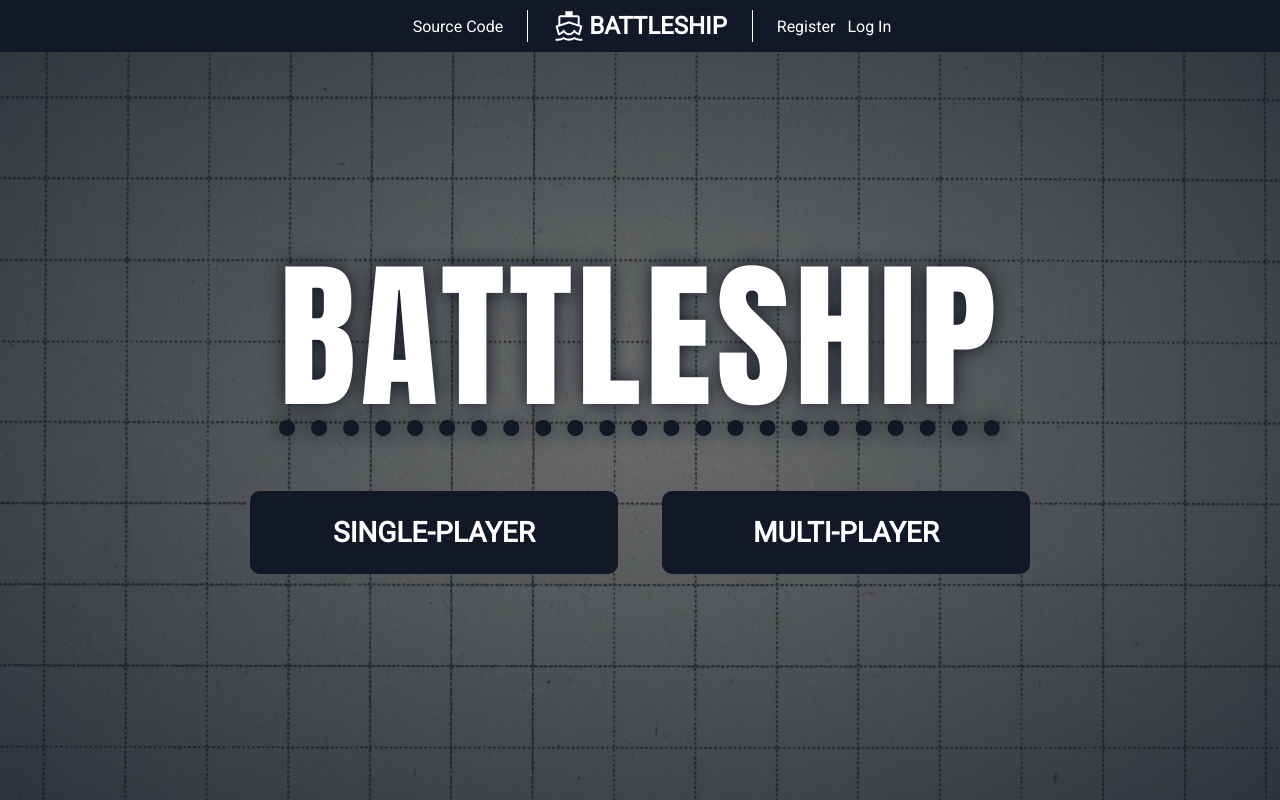
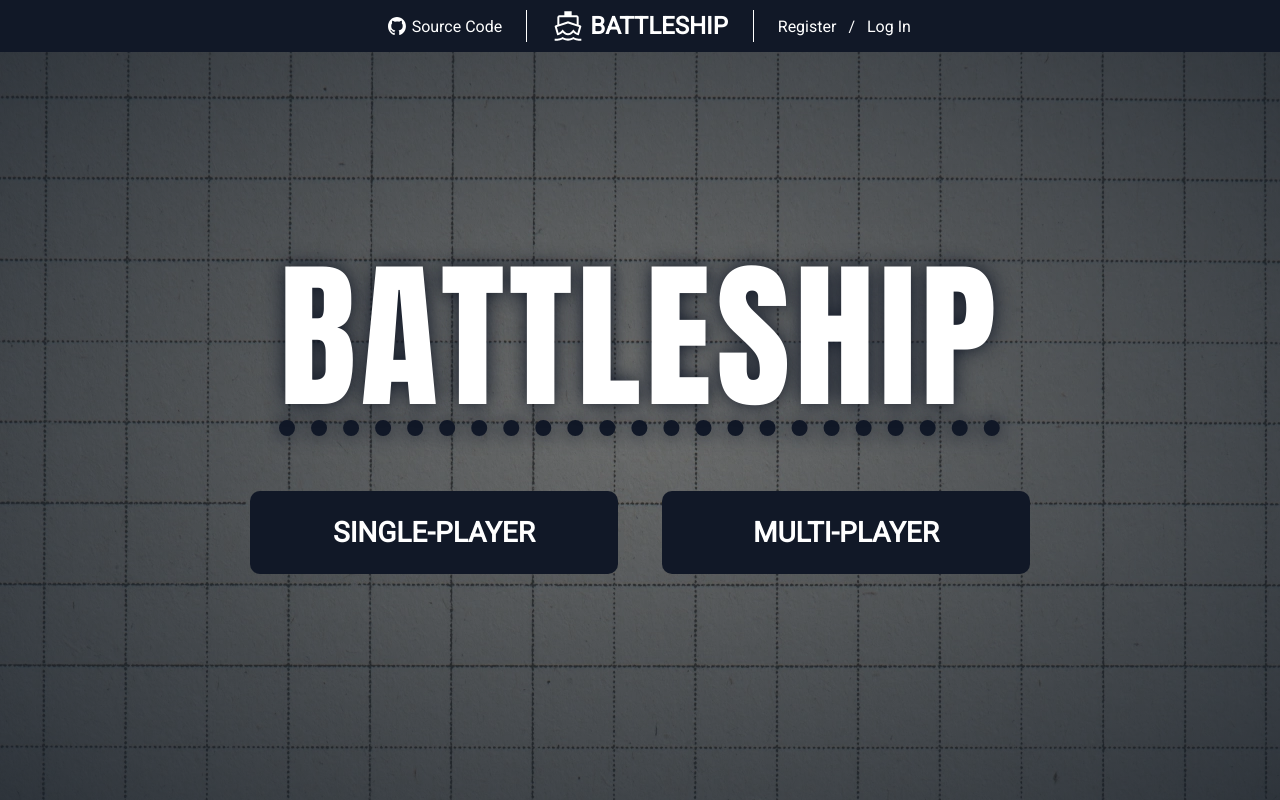
Before and after one commit to ovvosystem/battleship, a Flask app: page / in a window 1280 px wide. Run offline with Flask 3, Linux system fonts and the light colour scheme.

Commit message:
style: style navbar links

```diff
--- a/server/static/style.css
+++ b/server/static/style.css
@@ -9,7 +9,7 @@ body {
     height: 100%;
 }
 
-body, h1, h2, h3, ul {
+body, h1, h2, h3, p, ul {
     margin: 0;
     padding: 0;
 }
@@ -54,7 +54,7 @@ button {
 }
 
 .gap-small {
-    gap: 4px;
+    gap: 6px;
 }
 
 .gap-medium {
@@ -115,6 +115,10 @@ nav {
     color: #fff;
 }
 
+nav a:hover:not(:nth-child(2)) {
+    color: #bbb;
+}
+
 #nav-container {
     max-width: 800px;
     padding: 10px;
@@ -122,6 +126,16 @@ nav {
 
 #nav-container ul {
     list-style: none;
+}
+
+#nav-container li:not(:first-child)::before { /* Add divider between links */
+    content: "/";
+    padding: 0 12px 0 0;
+}
+
+#nav-container img {
+    height: 1.1em;
+    width: 1.1em;
 }
 
 #logo {
@@ -134,6 +148,10 @@ nav {
 #logo img {
     height: 2em;
     width: 2em;
+}
+
+li {
+    text-align: center;
 }
 
 .content {
--- a/server/templates/base.html
+++ b/server/templates/base.html
@@ -13,7 +13,10 @@
     <nav class="flex flex-center">
         <div id="nav-container" class="flex flex-1 flex-center gap-large text-s text-center font-roboto">
             <ul class="flex flex-1 flex-end gap-medium">
-                <li><a href="">Source Code</a></li>
+                <li><a href="" class="flex flex-center gap-small">
+                    <img src="{{ url_for('static', filename='images/github-mark-white.svg') }}">
+                    <p>Source Code</p>
+                </a></li>
             </ul>
             <a href="/">
                 <div id="logo" class="flex flex-center gap-small">
```
Also changed, not shown: server/static/images/github-mark-white.svg (added).
